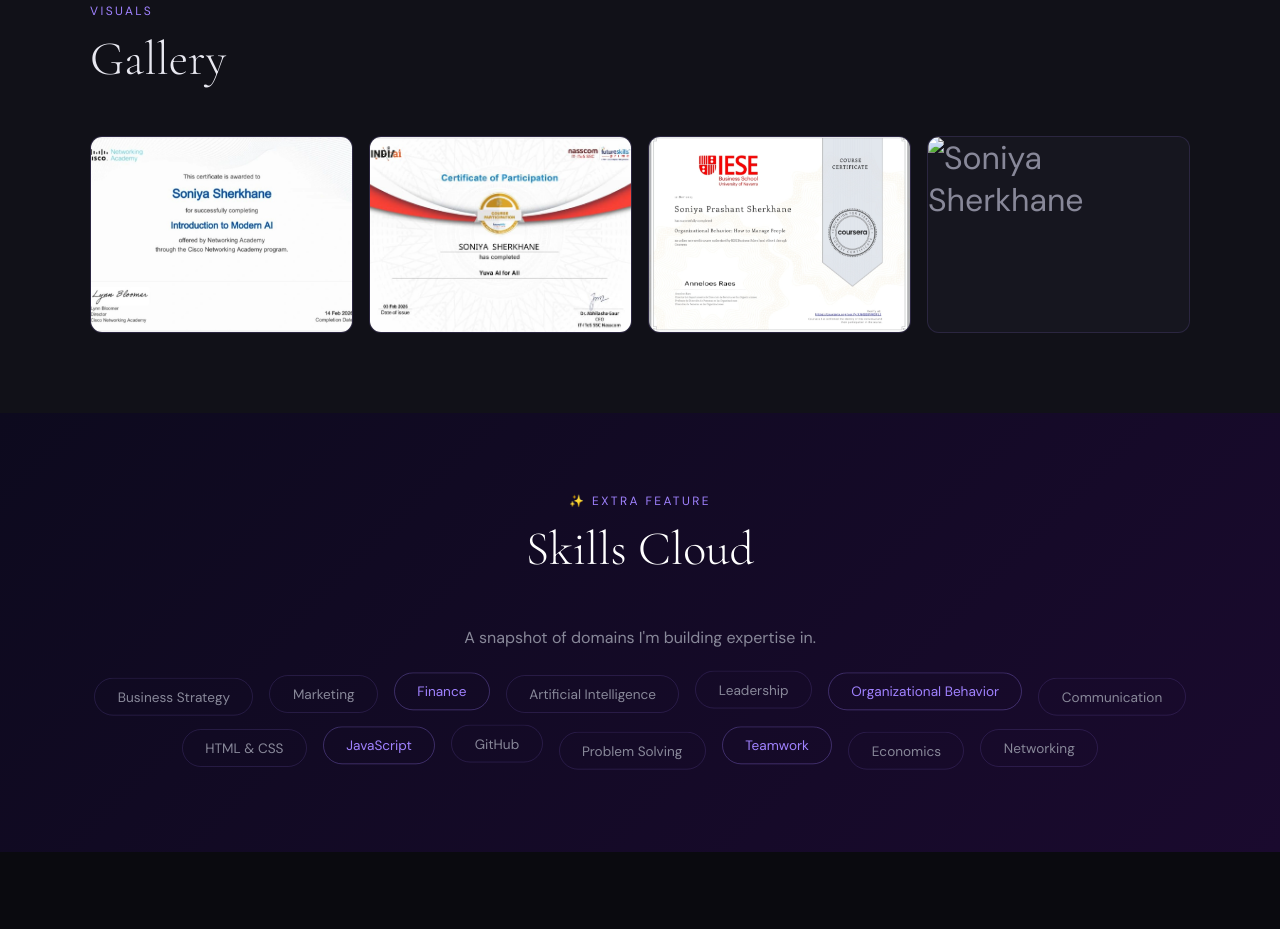
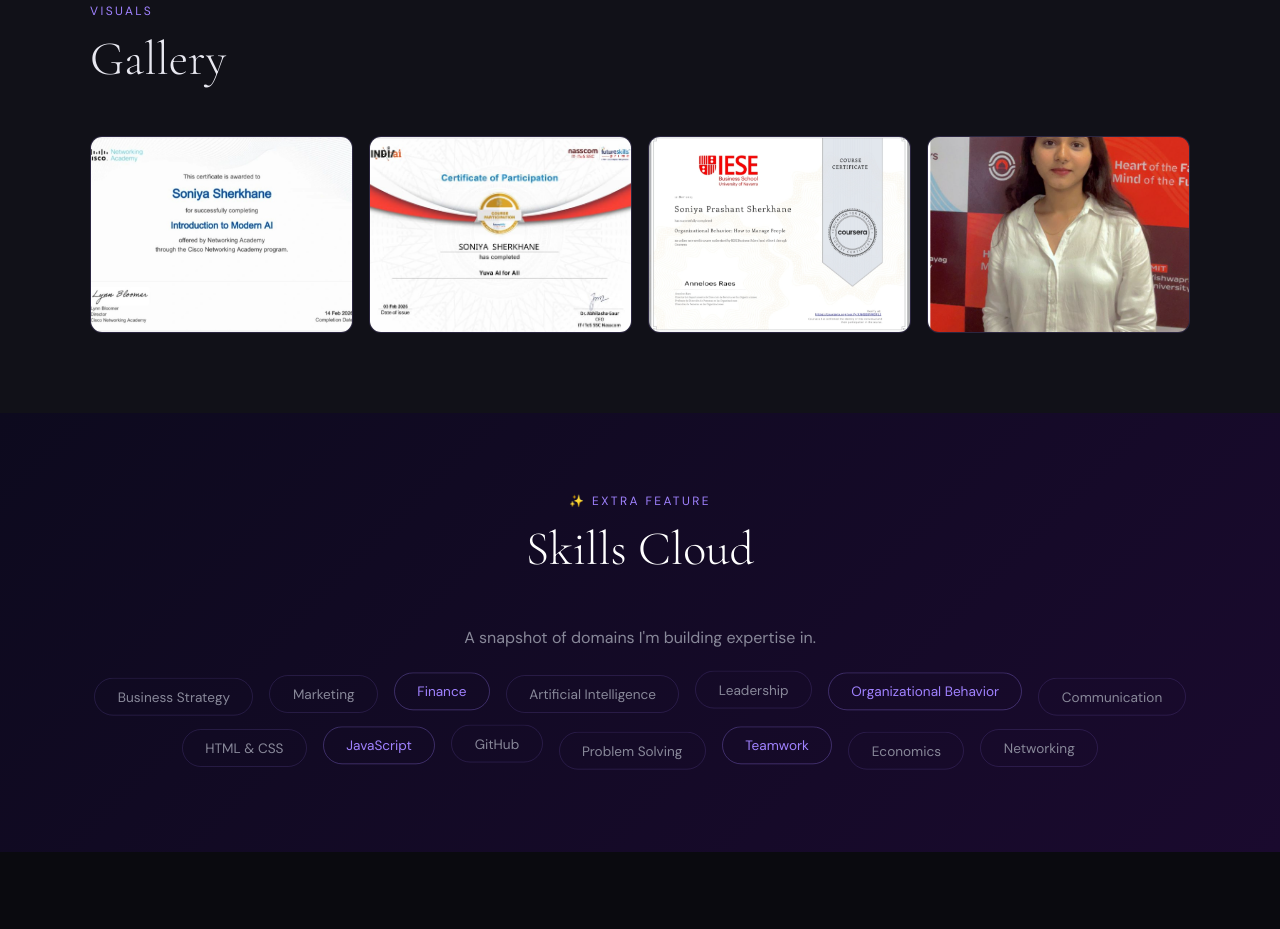
Before and after one commit to Soniya10-design/portfolio, a plain HTML site: page index.html in a window 1280 px wide. Shown: the part 3069-3998 px from the top of the page. Drawn offline with nearby package versions, Linux system fonts and the light colour scheme.

Commit message:
Update index.html

```diff
--- a/index.html
+++ b/index.html
@@ -213,7 +213,7 @@
       </div>
       <!-- ADD YOUR PHOTOS: copy line below, change src to your photo filename -->
      <div class="gallery-item reveal">
-  <img src="" alt="Soniya Sherkhane"/>
+  <img src="Screenshot 2026-05-04 110629.png" alt="Soniya Sherkhane"/>
 </div>
     </div>
   </div>
```
